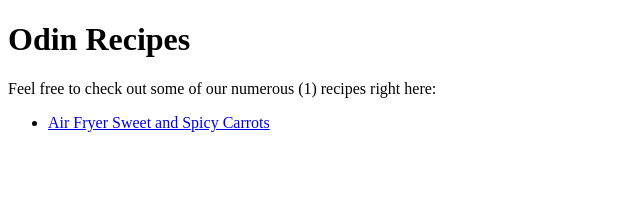
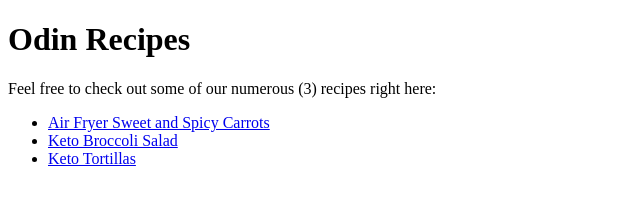
Before and after one commit to Krigsmaskine/odin-recipes, a plain HTML site: page index.html in a window 1280 px wide. Shown: the whole page, without its empty margins (0-640 px from the left). Drawn offline with Linux system fonts and the light colour scheme.

Commit message:
Add recipes from previous commit to index

```diff
--- a/index.html
+++ b/index.html
@@ -8,9 +8,11 @@
 </head>
 <body>
     <h1>Odin Recipes</h1>
-    <p>Feel free to check out some of our numerous (1) recipes right here:</p>
+    <p>Feel free to check out some of our numerous (3) recipes right here:</p>
     <ul>
         <li><a href="/recipes/af-sweet-spicy-carrots.html">Air Fryer Sweet and Spicy Carrots</a></li>
+        <li><a href="/recipes/keto-broccoli.salad.html">Keto Broccoli Salad</a></li>
+        <li><a href="/recipes/keto-tortillas.html">Keto Tortillas</a></li>
     </ul>
 </body>
 </html>
```
